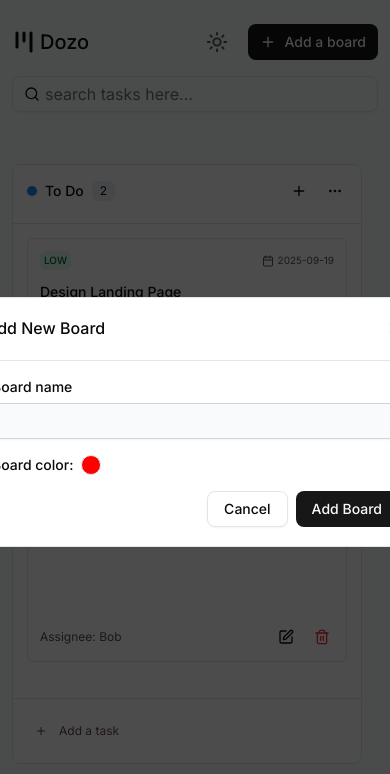
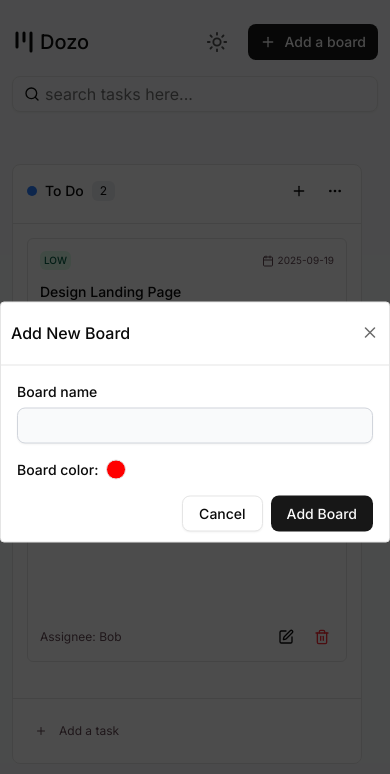
Before and after one commit to devxsagar/Dozo, a React (Vite) app: page / in a window 390 px wide. Both pictures are taken after a click on the button "Add a board". Shown: the top 774 px of the page. Built offline with nearby package versions, Linux system fonts and the light colour scheme.

Commit message:
feat: add responsive to add board and add task card

```diff
--- a/src/components/AddNewBoard.jsx
+++ b/src/components/AddNewBoard.jsx
@@ -43,7 +43,7 @@
   };
 
   return (
-    <div className="absolute top-1/2 left-1/2 -translate-x-1/2 -translate-y-1/2 w-[440px] h-[250px] bg-bg-primary border border-border py-2.5 rounded">
+    <div className="absolute top-1/2 left-1/2 -translate-x-1/2 -translate-y-1/2 w-full max-w-[390px] sm:w-[380px] md:w-[440px] md:max-w-[440px] md:h-[250px] bg-bg-primary border border-border py-2.5 rounded">
       {/* Header */}
       <div className="flex items-center justify-between px-2.5 pt-2 pb-5 border-b border-border">
         <h4 className="text-base font-medium">Add New Board</h4>
--- a/src/components/AddNewTask.jsx
+++ b/src/components/AddNewTask.jsx
@@ -33,7 +33,7 @@
   };
 
   return (
-    <div className="absolute top-1/2 left-1/2 -translate-x-1/2 -translate-y-1/2 w-[440px] h-[580px] bg-bg-primary border border-border py-2.5 rounded">
+    <div className="absolute top-1/2 left-1/2 -translate-x-1/2 -translate-y-1/2 w-full max-w-[390px] sm:w-[380px] md:w-[440px] md:max-w-[440px] md:h-[580px] bg-bg-primary border border-border py-2.5 rounded">
       {/* Header */}
       <div className="flex items-center justify-between px-2.5 pt-2 pb-5 border-b border-border">
         <h4 className="text-base font-medium">Add New Task</h4>
```
